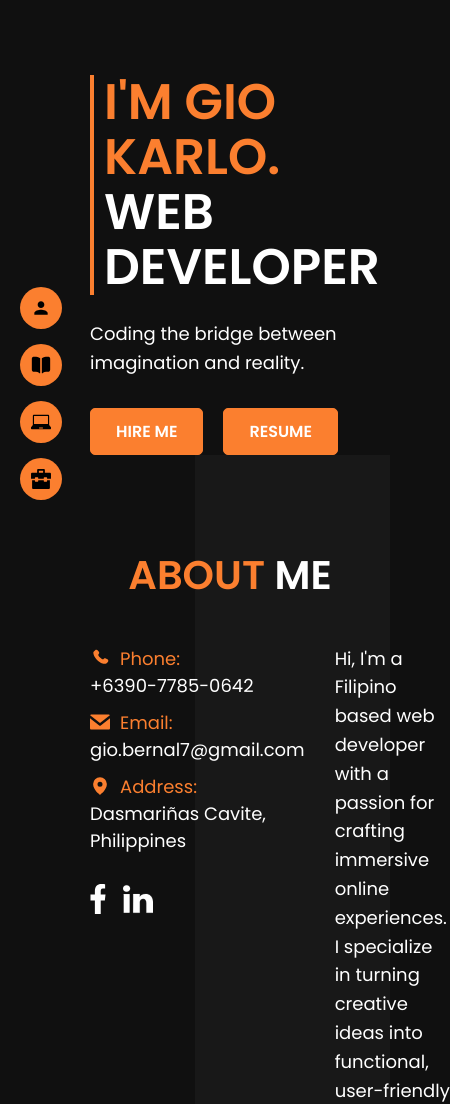
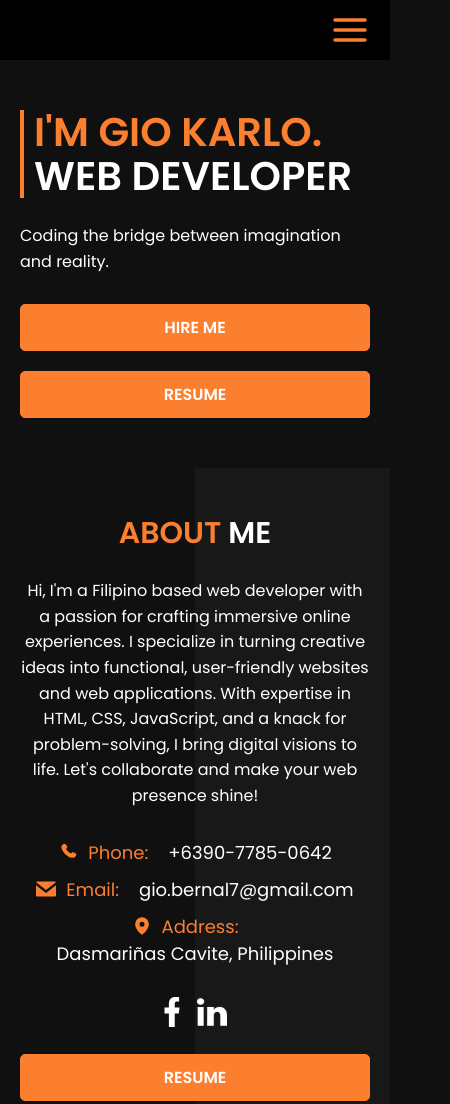
Before and after one commit to gkbernal/my-portfolio, a plain HTML site: page index.html in a window 390 px wide. Shown: the top 1104 px of the page, 450 px wide, since content can reach past the window. Drawn offline with Linux system fonts and the light colour scheme.

Commit message:
Final Respnsive

```diff
--- a/index.html
+++ b/index.html
@@ -136,6 +136,38 @@
               </a>
             </li>
           </ul>
+        </div>
+        <div class="col mobile">
+          <a>
+            <svg
+              width="20px"
+              height="20px"
+              viewBox="0 0 24 24"
+              fill="none"
+              xmlns="http://www.w3.org/2000/svg"
+            >
+              <g id="SVGRepo_bgCarrier" stroke-width="0"></g>
+              <g
+                id="SVGRepo_tracerCarrier"
+                stroke-linecap="round"
+                stroke-linejoin="round"
+              ></g>
+              <g id="SVGRepo_iconCarrier">
+                <path
+                  d="M2 6C2 5.44772 2.44772 5 3 5H21C21.5523 5 22 5.44772 22 6C22 6.55228 21.5523 7 21 7H3C2.44772 7 2 6.55228 2 6Z"
+                  fill="#fb7f2f"
+                ></path>
+                <path
+                  d="M2 12C2 11.4477 2.44772 11 3 11H21C21.5523 11 22 11.4477 22 12C22 12.5523 21.5523 13 21 13H3C2.44772 13 2 12.5523 2 12Z"
+                  fill="#fb7f2f"
+                ></path>
+                <path
+                  d="M3 17C2.44772 17 2 17.4477 2 18C2 18.5523 2.44772 19 3 19H21C21.5523 19 22 18.5523 22 18C22 17.4477 21.5523 17 21 17H3Z"
+                  fill="#fb7f2f"
+                ></path>
+              </g>
+            </svg>
+          </a>
         </div>
       </div>
     </header>
@@ -336,6 +368,9 @@
                 </svg>
               </a>
             </div>
+            <a href="assets/Gio-Karlo-Bernal.pdf" dowwnload target="_blank"
+              >Resume</a
+            >
           </div>
           <div class="col2">
             <p>
--- a/style.css
+++ b/style.css
@@ -1,5 +1,8 @@
 html {
   scroll-behavior: smooth;
+  -webkit-box-sizing: border-box;
+  -moz-box-sizing: border-box;
+  box-sizing: border-box;
 }
 
 body {
@@ -7,6 +10,9 @@ body {
   margin: 0;
   font-family: "Poppins", sans-serif;
   color: #fff;
+  -webkit-box-sizing: border-box;
+  -moz-box-sizing: border-box;
+  box-sizing: border-box;
 }
 
 p {
@@ -65,6 +71,7 @@ header {
   position: fixed;
   top: 34%;
   z-index: 9999;
+  box-sizing: border-box;
 }
 
 header ul {
@@ -75,6 +82,10 @@ header ul {
   flex-direction: column;
   width: fit-content;
   gap: 20px;
+}
+
+.col.mobile {
+  display: none;
 }
 
 header ul li a {
@@ -191,6 +202,10 @@ span.orange {
 .social-icons a:hover svg rect {
   fill: #fb7f2f;
   transition: all ease-in-out 0.2s;
+}
+
+.about .col1 a {
+  display: none;
 }
 
 /******************************************************** Skills **********************************************/
@@ -412,6 +427,7 @@ ul.progress {
 
 .projects {
   padding: 100px 20px;
+  background-image: linear-gradient(to right, #181818 50%, transparent 50%);
 }
 
 .projects .row {
@@ -583,3 +599,153 @@ footer .social-icons a {
     grid-template-columns: 1fr 1fr;
   }
 }
+
+/******************************************************** 767 **********************************************/
+@media (max-width: 767px) {
+  .banner .row,
+  .about .row,
+  .skills .row,
+  .projects .row {
+    padding-left: 0px;
+  }
+
+  a {
+    text-align: center;
+  }
+
+  h1 {
+    font-size: 40px;
+  }
+
+  h2 {
+    font-size: 30px;
+    margin: 0 0 30px;
+  }
+
+  h4 {
+    font-size: 18px;
+  }
+
+  p {
+    font-size: 16px;
+  }
+
+  /******************************************************** Header **********************************************/
+  .col.desktop {
+    display: none;
+  }
+
+  .col.mobile {
+    display: block;
+  }
+
+  header {
+    position: relative;
+    width: 100%;
+    padding: 10px 20px;
+    background-color: #000;
+  }
+
+  .mobile svg {
+    width: 40px;
+    height: 40px;
+  }
+
+  .mobile a {
+    background-color: unset;
+    border: unset;
+    padding: unset;
+    line-height: 1;
+    display: flex;
+    justify-content: flex-end;
+  }
+
+  .col.mobile {
+    text-align: end;
+  }
+
+  /******************************************************** Banner **********************************************/
+  .banner {
+    padding: 50px 20px;
+  }
+
+  .banner .row {
+    display: flex;
+  }
+
+  .banner .banner-col2 {
+    display: none;
+  }
+
+  .btn {
+    display: flex;
+    flex-direction: column;
+    align-items: center;
+    align-items: stretch;
+  }
+
+  /******************************************************** About **********************************************/
+  .about {
+    padding: 50px 20px;
+  }
+
+  .about .inner-row {
+    display: flex;
+    flex-direction: column-reverse;
+    gap: 0;
+  }
+
+  .about p {
+    text-align: center;
+  }
+
+  .about .col1 a {
+    display: block;
+    margin-top: 20px;
+  }
+
+  .about .col2 a {
+    display: none;
+  }
+
+  .about .col1 ul li a {
+    margin: 0;
+  }
+
+  .about ul li {
+    display: flex;
+    justify-content: center;
+  }
+
+  .about .social-icons a {
+    margin: 0;
+  }
+
+  .social-icons {
+    display: flex;
+    justify-content: center;
+  }
+
+  /******************************************************** Skills **********************************************/
+  .skills {
+    padding: 50px 20px;
+  }
+
+  .skills .inner-row {
+    display: flex;
+    flex-direction: column;
+    align-items: stretch;
+    gap: 20px;
+  }
+
+  /******************************************************** Projects **********************************************/
+  .projects {
+    padding: 50px 20px;
+  }
+
+  ul.myproject {
+    display: flex;
+    flex-direction: column;
+    gap: 30px;
+  }
+}
```
